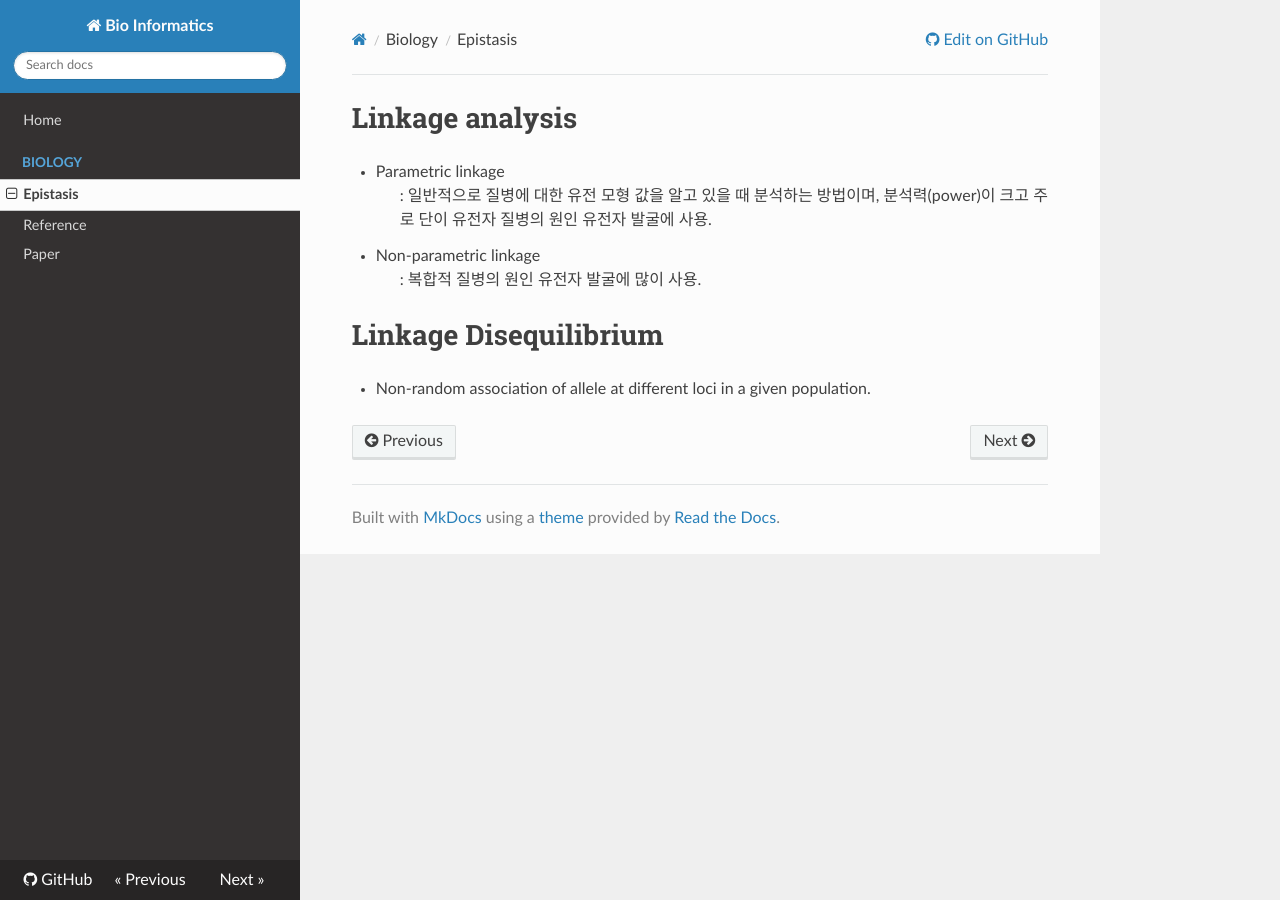
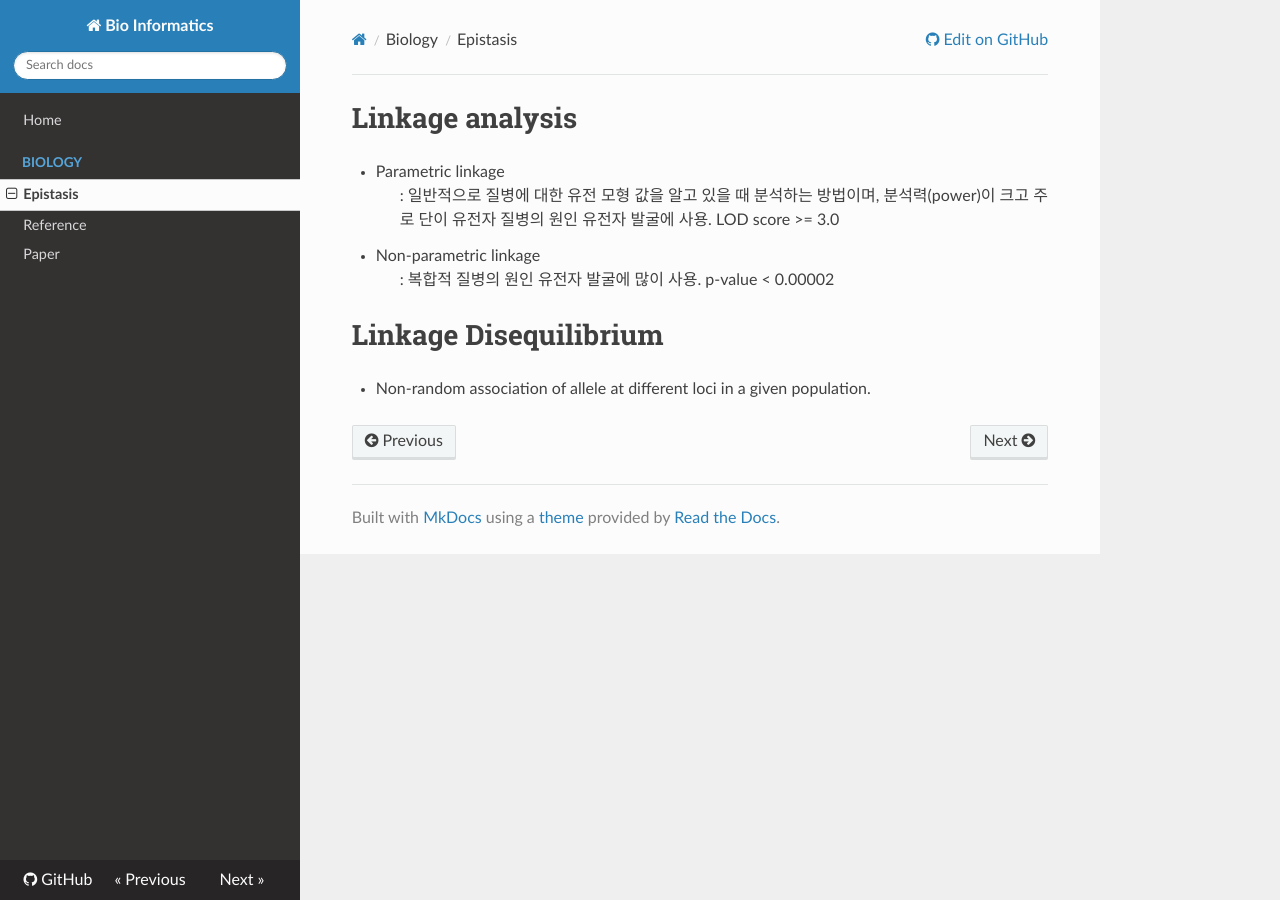
Before and after one commit to WonyoungCho/BI, an MkDocs documentation site: the page built from docs/epistasis.md, in a window 1280 px wide. Built offline with MkDocs 1.6.1, drawn with Linux system fonts in a browser that asks for light colours; nearby versions of some CDN libraries; old or Windows-style settings are respelled for this version of MkDocs.

Commit message:
Update epistasis.md

```diff
--- a/docs/epistasis.md
+++ b/docs/epistasis.md
@@ -1,8 +1,8 @@
 # Linkage analysis
 - Parametric linkage
-> : 일반적으로 질병에 대한 유전 모형 값을 알고 있을 때 분석하는 방법이며, 분석력(power)이 크고 주로 단이 유전자 질병의 원인 유전자 발굴에 사용.
+> : 일반적으로 질병에 대한 유전 모형 값을 알고 있을 때 분석하는 방법이며, 분석력(power)이 크고 주로 단이 유전자 질병의 원인 유전자 발굴에 사용. LOD score >= 3.0
 - Non-parametric linkage
-> : 복합적 질병의 원인 유전자 발굴에 많이 사용.
+> : 복합적 질병의 원인 유전자 발굴에 많이 사용. p-value < 0.00002
 
 
 # Linkage Disequilibrium
```
